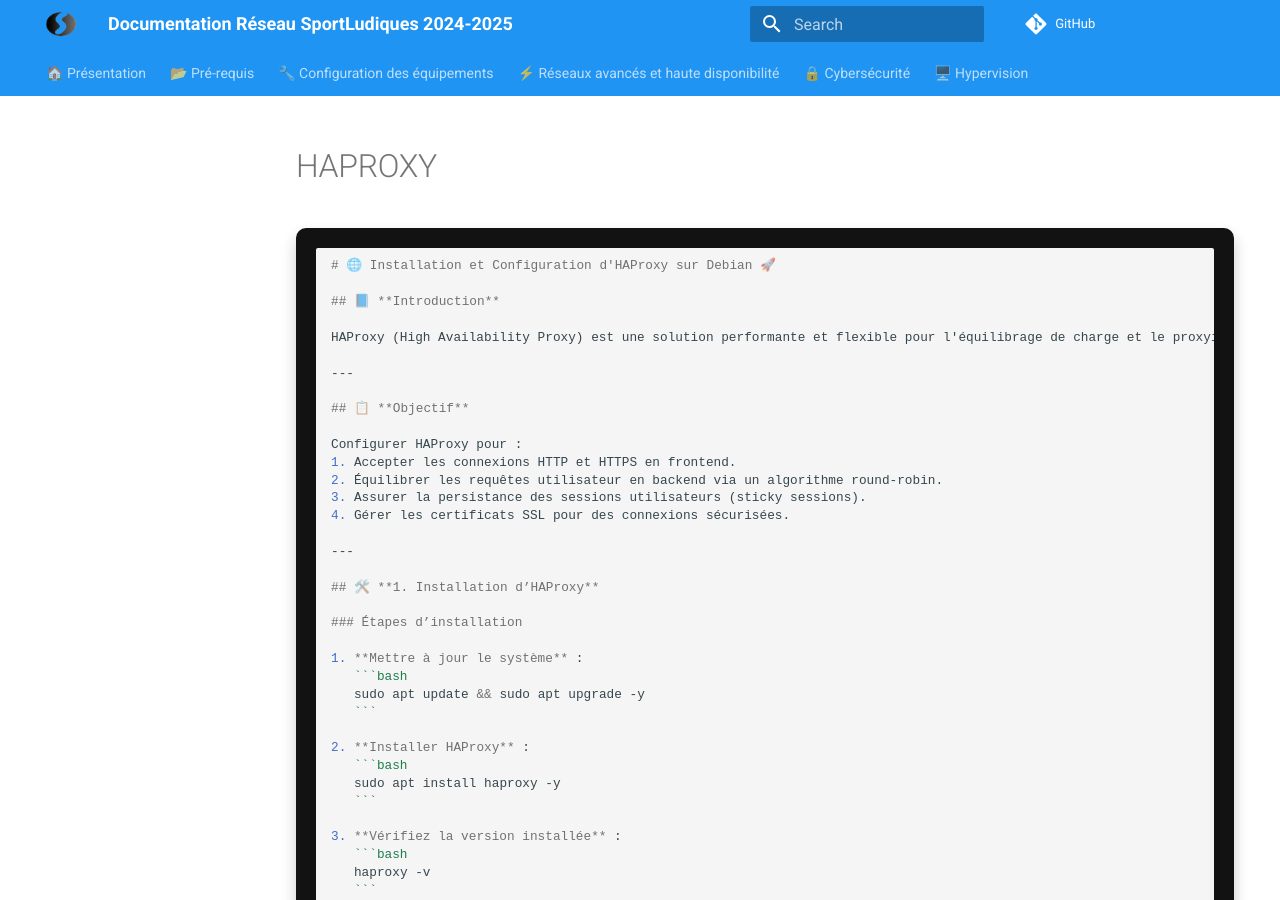
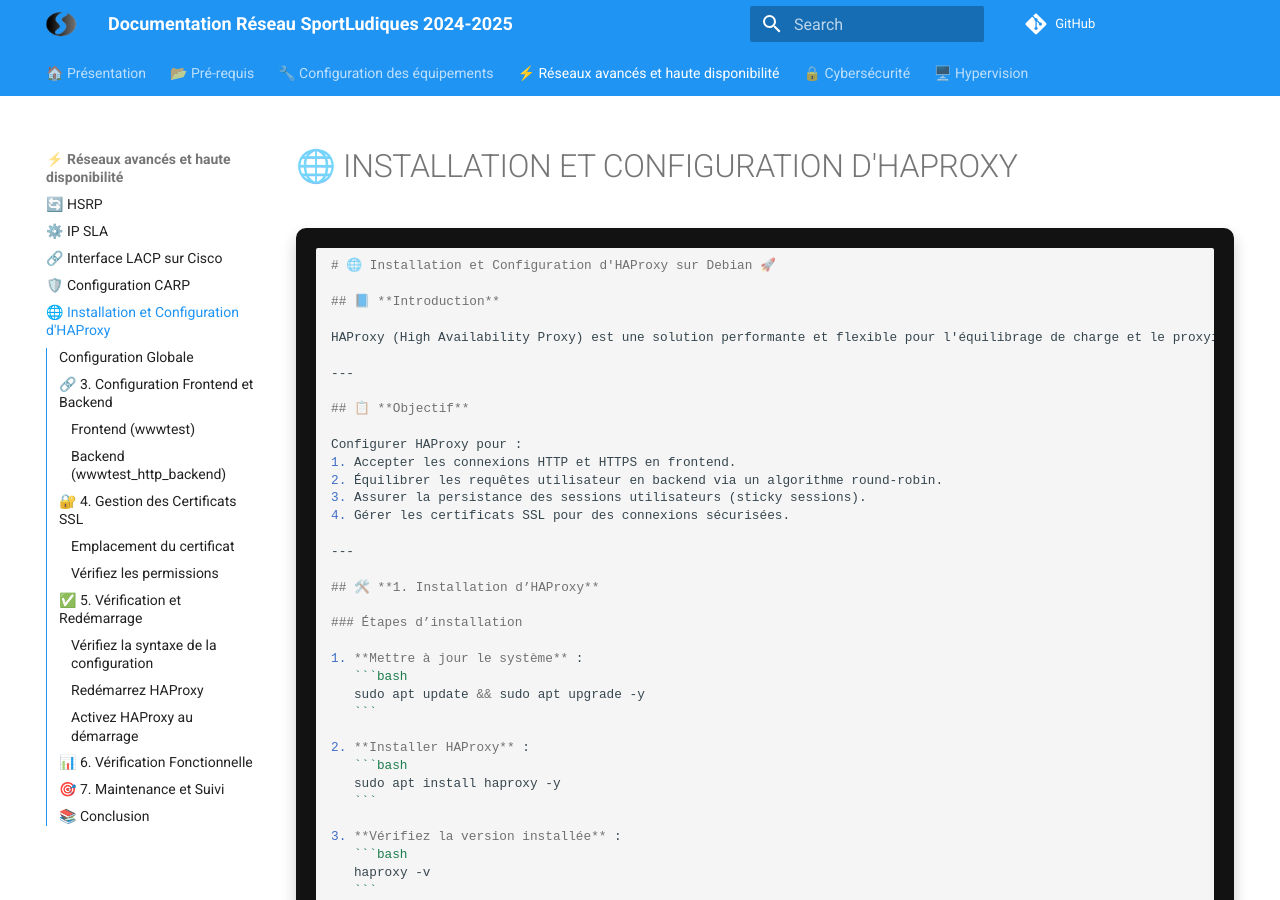
Before and after one commit to Stefanotr/projetsiotours, an MkDocs documentation site: the page built from docs/Haute-disponibilité/haproxy.md, in a window 1280 px wide and 900 px high. Built offline with MkDocs 1.6.1 and Material for MkDocs 9.7.7, drawn with Linux system fonts in a browser that asks for light colours; comment, search, counter and statistics services are not loaded.

Commit message:
maj doc 2 du 10/12/2024

```diff
--- a/mkdocs.yml
+++ b/mkdocs.yml
@@ -64,6 +64,7 @@
       - ⚙️ IP SLA: Haute-disponibilité/rulesipsla.md
       - 🔗 Interface LACP sur Cisco: Haute-disponibilité/lacp.md
       - 🛡️ Configuration CARP: Haute-disponibilité/carp.md
+      - 🌐 Installation et Configuration d'HAProxy: Haute-disponibilité/haproxy.md
   - 🔒 Cybersécurité:
       - 🔐 HTTPS: Secu/https.md
   - 🖥️ Hypervision:
```
